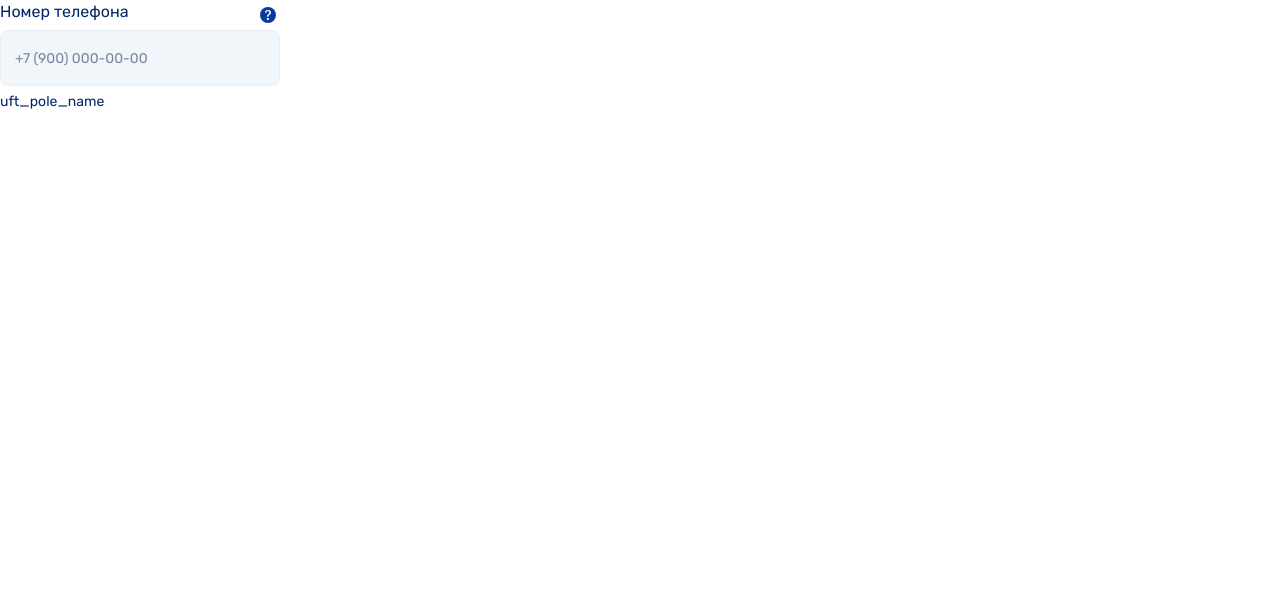
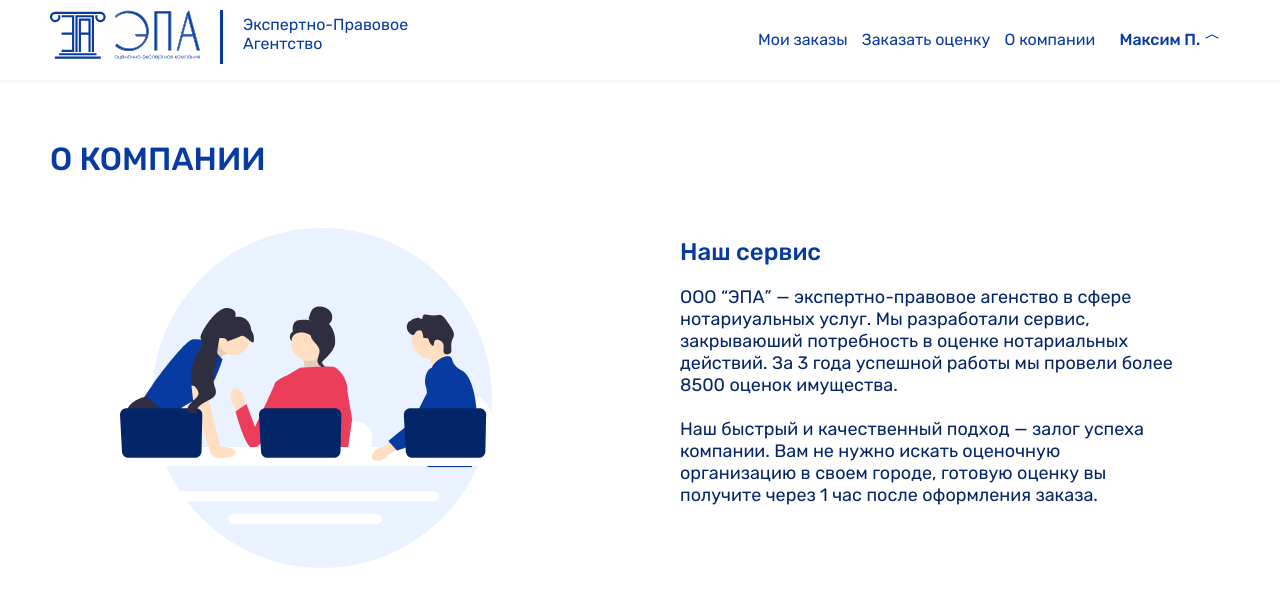
Before and after one commit to sardorkhayitmuradov/Expert-Legal-Agency, a React (Create React App) app: page /about in a window 1280 px wide. Shown: the top 606 px of the page. Built offline with nearby package versions, Linux system fonts and the light colour scheme.

Commit message:
about page created

```diff
--- a/src/Pages/about/About.css
+++ b/src/Pages/about/About.css
@@ -0,0 +1,37 @@
+.about__container {
+       width: 1180px;
+       margin: 0 auto;
+       padding: 60px 0;
+       font-family: 'Rubik';
+}
+
+.about__label{
+       font-size: 32px;
+       font-weight: 500;
+       color: #073BA1;
+}
+
+.about__company__parent {
+       display: flex;
+       justify-content: space-between;
+       padding: 30px 50px;
+}
+
+.about__company__right {
+       width: 500px;
+
+       padding-top: 30px;
+}
+
+.about__company__right__title{
+       font-weight: 500;
+       font-size: 24px;
+       color: #073BA1;
+       padding-bottom: 20px;
+}
+
+.about__company__right__desc {
+       font-size: 18px;
+       font-weight: 400;
+       color: #042668;
+}
--- a/src/Pages/about/About.jsx
+++ b/src/Pages/about/About.jsx
@@ -1,18 +1,47 @@
 import React from "react";
-import Input from "../../components/Input/Input";
+import "../about/About.css";
+import ProfileHeader from "../../components/ProfileHeader/ProfileHeader";
+import about from "../../assets/images/main/pic-about-us.png";
 
 const About = () => {
   return (
-    <div>
-      <Input
-        labelName={"Номер телефона"}
-        inputType={"tel"}
-        inputId={"userPhone"}
-        placeholder={"+7 (900) 000-00-00"}
-        descValue={"uft_pole_name"}
-        question={true}
-      />
-    </div>
+    <>
+      <ProfileHeader />
+      <div className="about__container">
+        <h1 className="about__label">О КОМПАНИИ</h1>
+        <div className="about__company__parent">
+          <div className="about__company__left">
+            <img src={about} alt="About Company" />
+          </div>
+          <div className="about__company__right">
+            <h2 className="about__company__right__title">Наш сервис</h2>
+            <p className="about__company__right__desc">
+              ООО “ЭПА” — экспертно-правовое агенство в сфере нотариуальных
+              услуг. Мы разработали сервис, закрываюший потребность в оценке
+              нотариальных действий. За 3 года успешной работы мы провели более
+              8500 оценок имущества. <br /> <br /> Наш быстрый и качественный подход — залог
+              успеха компании. Вам не нужно искать оценочную организацию в своем
+              городе, готовую оценку вы получите через 1 час после оформления
+              заказа.
+            </p>
+          </div>
+        </div>
+        <div className="about__statsitics__div">
+          <div className="about__statsitics__first">
+
+          </div>
+          <div className="about__statsitics__second">
+
+          </div>
+          <div className="about__statsitics__third">
+
+          </div>
+          <div className="about__statsitics__fourth">
+
+          </div>
+        </div>
+      </div>
+    </>
   );
 };
 
```
Also changed, not shown: src/assets/images/main/pic-about-us.png (added), src/assets/images/main/pic-judge.png (added).
